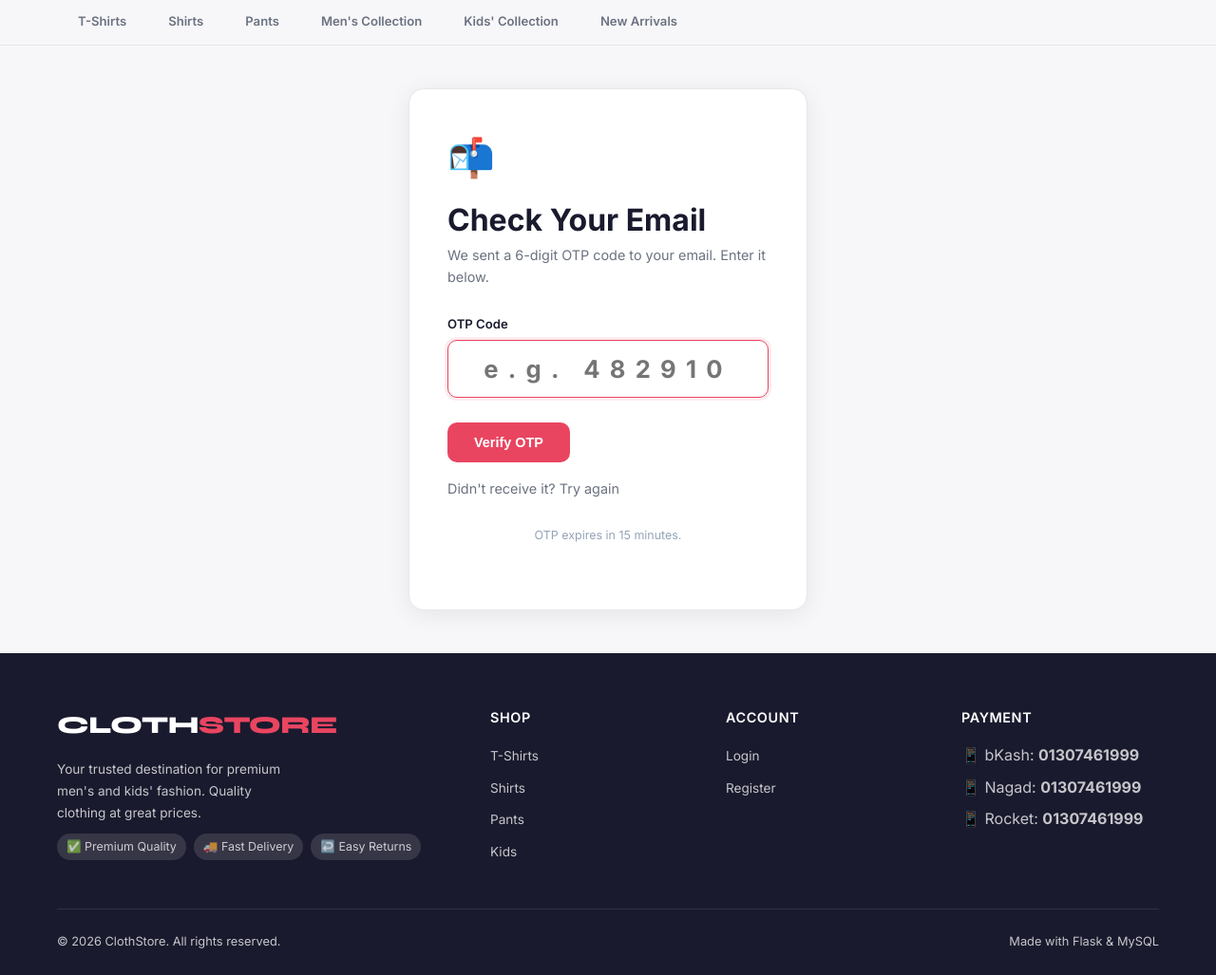
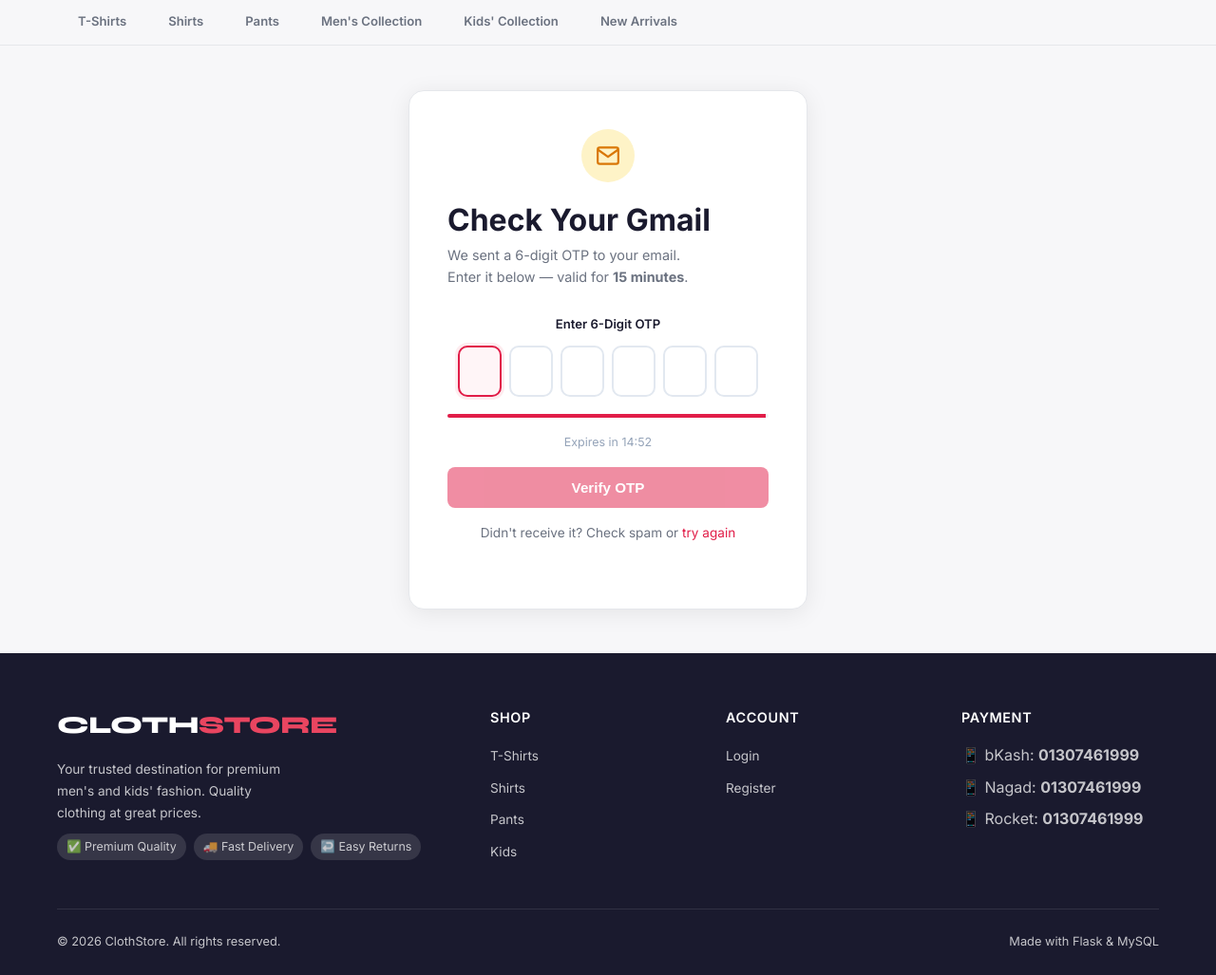
Before and after one commit to maruf8943-stack/clothstore, a Flask app: template templates/verify_otp.html in a window 1280 px wide. Shown: the part 108-1135 px from the top of the page at 95% size. Run offline with Flask 3, Linux system fonts and the light colour scheme; the template is opened without the code that fills it, so the values that code supplies are empty; some libraries are stand-ins or nearby versions.

Commit message:
Update verify_otp.html

```diff
--- a/templates/verify_otp.html
+++ b/templates/verify_otp.html
@@ -4,23 +4,129 @@
 <div class="auth-page">
   <div class="auth-card">
     <div class="auth-header">
-      <div style="font-size:2.5rem;margin-bottom:8px;">📬</div>
-      <h1>Check Your Email</h1>
-      <p>We sent a 6-digit OTP code to your email. Enter it below.</p>
+      <div style="width:56px;height:56px;background:#fef3c7;border-radius:50%;display:flex;align-items:center;justify-content:center;margin:0 auto 14px;">
+        <svg width="26" height="26" fill="none" stroke="#d97706" stroke-width="2" viewBox="0 0 24 24">
+          <path d="M4 4h16c1.1 0 2 .9 2 2v12c0 1.1-.9 2-2 2H4c-1.1 0-2-.9-2-2V6c0-1.1.9-2 2-2z"/>
+          <polyline points="22,6 12,13 2,6"/>
+        </svg>
+      </div>
+      <h1>Check Your Gmail</h1>
+      <p>We sent a 6-digit OTP to your email.<br>Enter it below — valid for <strong>15 minutes</strong>.</p>
     </div>
-    <form method="post">
+
+    {% with messages = get_flashed_messages(with_categories=true) %}
+      {% for cat, msg in messages %}
+      <div style="padding:11px 14px;border-radius:8px;margin-bottom:14px;font-size:.85rem;font-weight:600;
+           background:{% if cat=='success' %}#dcfce7{% else %}#fee2e2{% endif %};
+           color:{% if cat=='success' %}#166534{% else %}#991b1b{% endif %};">
+        {{ msg }}
+      </div>
+      {% endfor %}
+    {% endwith %}
+
+    <form method="post" id="otp_form">
       <div class="form-group">
-        <label>OTP Code</label>
-        <input type="text" name="otp" placeholder="e.g. 482910" maxlength="6"
-               required autofocus autocomplete="one-time-code"
-               style="font-size:1.6rem;letter-spacing:.4em;text-align:center;font-weight:700;padding:14px;">
+        <label style="text-align:center;display:block;margin-bottom:12px;">Enter 6-Digit OTP</label>
+        <!-- 6 individual digit boxes -->
+        <div style="display:flex;gap:8px;justify-content:center;">
+          {% for i in range(6) %}
+          <input type="text" id="d{{ i }}" maxlength="1" inputmode="numeric" pattern="[0-9]"
+                 style="width:46px;height:54px;text-align:center;font-size:1.6rem;font-weight:800;
+                        border:2px solid #e2e8f0;border-radius:10px;outline:none;transition:border .15s;
+                        -moz-appearance:textfield;"
+                 onfocus="this.style.borderColor='#e11d48';this.style.background='#fff5f7';"
+                 onblur="this.style.borderColor='#e2e8f0';this.style.background='#fff';"
+                 oninput="handleInput(this,{{ i }})"
+                 onkeydown="handleKey(event,{{ i }})">
+          {% endfor %}
+        </div>
+        <input type="hidden" name="otp" id="otp_val">
       </div>
-      <button type="submit" class="btn btn-accent btn-full" style="margin-top:8px;">Verify OTP</button>
+
+      <!-- Visual timer bar -->
+      <div style="background:#f1f5f9;border-radius:4px;height:4px;margin:4px 0 16px;overflow:hidden;">
+        <div id="timer_bar" style="height:100%;background:#e11d48;width:100%;transition:width 1s linear;"></div>
+      </div>
+      <div style="text-align:center;font-size:.78rem;color:#94a3b8;margin-bottom:16px;">
+        Expires in <span id="timer_text">15:00</span>
+      </div>
+
+      <button type="submit" id="verify_btn" disabled
+              style="width:100%;padding:13px;background:#e11d48;color:#fff;border:none;
+                     border-radius:8px;font-size:.95rem;font-weight:700;cursor:pointer;
+                     opacity:.5;transition:opacity .2s;">
+        Verify OTP
+      </button>
     </form>
-    <p class="auth-switch" style="margin-top:16px;">
-      Didn't receive it? <a href="{{ url_for('forgot_password') }}">Try again</a>
+
+    <p style="text-align:center;margin-top:16px;font-size:.85rem;">
+      Didn't receive it? Check spam or
+      <a href="{{ url_for('forgot_password') }}" style="color:#e11d48;">try again</a>
     </p>
-    <p style="font-size:.78rem;color:#94a3b8;text-align:center;margin-top:8px;">OTP expires in 15 minutes.</p>
   </div>
 </div>
 {% endblock %}
+
+{% block scripts %}
+<script>
+// ── Auto-move between boxes ──────────────────
+function handleInput(el, idx) {
+  el.value = el.value.replace(/[^0-9]/g,'');
+  if (el.value && idx < 5) document.getElementById('d'+(idx+1)).focus();
+  syncOtp();
+}
+function handleKey(e, idx) {
+  if (e.key === 'Backspace' && !e.target.value && idx > 0) {
+    document.getElementById('d'+(idx-1)).focus();
+  }
+  // Paste support
+  if (e.key === 'v' && (e.ctrlKey || e.metaKey)) return;
+}
+
+// Handle paste on any box
+document.querySelectorAll('[id^=d]').forEach((el, idx) => {
+  el.addEventListener('paste', function(e) {
+    e.preventDefault();
+    const txt = (e.clipboardData || window.clipboardData).getData('text').replace(/\D/g,'');
+    txt.split('').slice(0,6).forEach((ch, i) => {
+      const box = document.getElementById('d'+i);
+      if (box) box.value = ch;
+    });
+    syncOtp();
+    const last = Math.min(txt.length, 5);
+    document.getElementById('d'+last).focus();
+  });
+});
+
+function syncOtp() {
+  let val = '';
+  for (let i=0; i<6; i++) val += (document.getElementById('d'+i).value || '');
+  document.getElementById('otp_val').value = val;
+  const btn = document.getElementById('verify_btn');
+  const ready = val.length === 6;
+  btn.disabled = !ready;
+  btn.style.opacity = ready ? '1' : '.5';
+}
+
+document.getElementById('d0').focus();
+
+// ── Countdown timer (15 min = 900s) ─────────
+let secs = 900;
+const bar = document.getElementById('timer_bar');
+const txt = document.getElementById('timer_text');
+const iv = setInterval(() => {
+  secs--;
+  const m = Math.floor(secs/60), s = secs%60;
+  txt.textContent = m+':'+(s<10?'0':'')+s;
+  bar.style.width = (secs/900*100)+'%';
+  if (secs <= 60) bar.style.background = '#ef4444';
+  if (secs <= 0) {
+    clearInterval(iv);
+    txt.textContent = 'Expired';
+    document.getElementById('verify_btn').disabled = true;
+    document.getElementById('verify_btn').style.opacity = '.4';
+    document.getElementById('verify_btn').textContent = 'OTP Expired — Resend';
+  }
+}, 1000);
+</script>
+{% endblock %}
```
